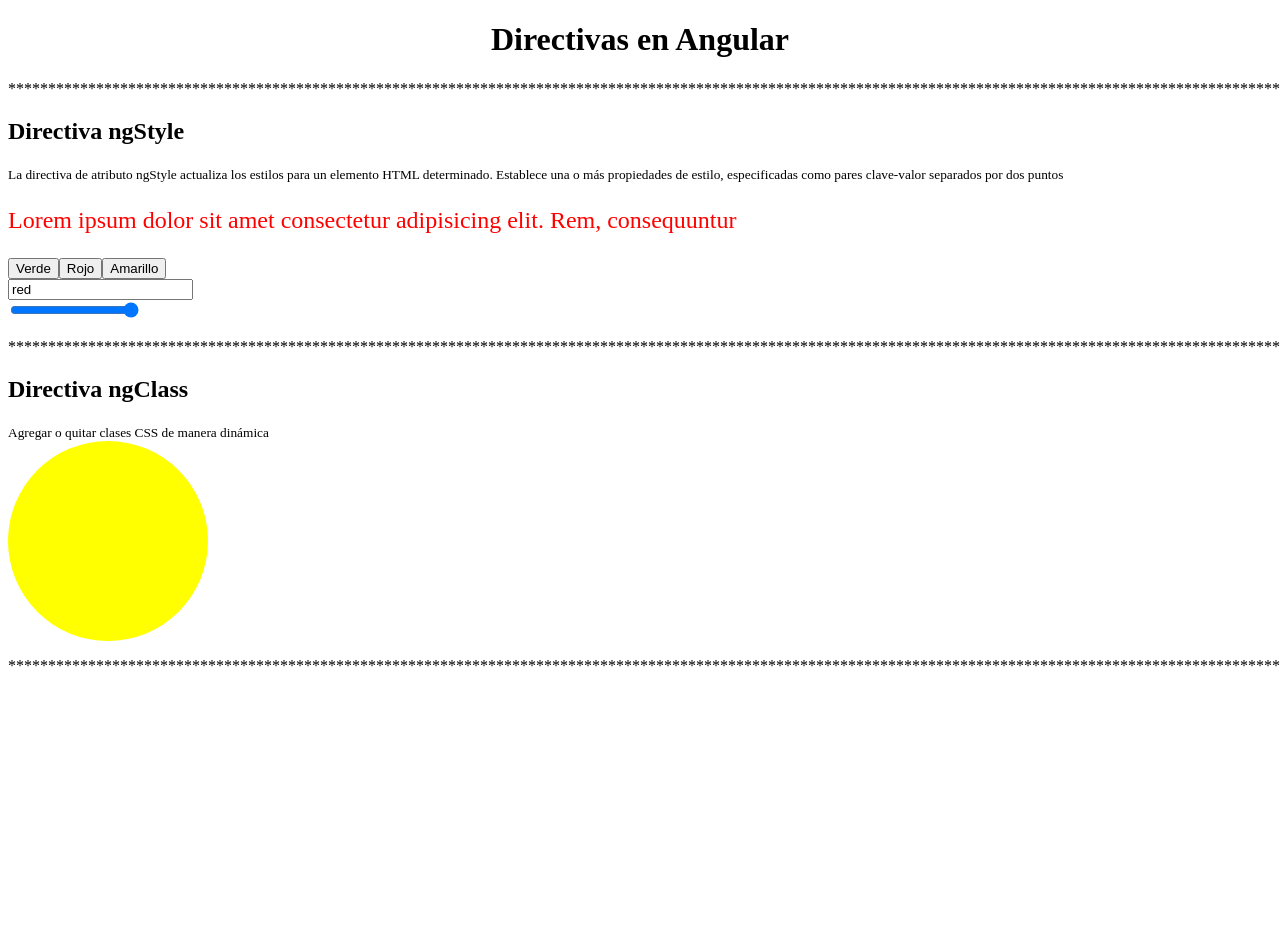
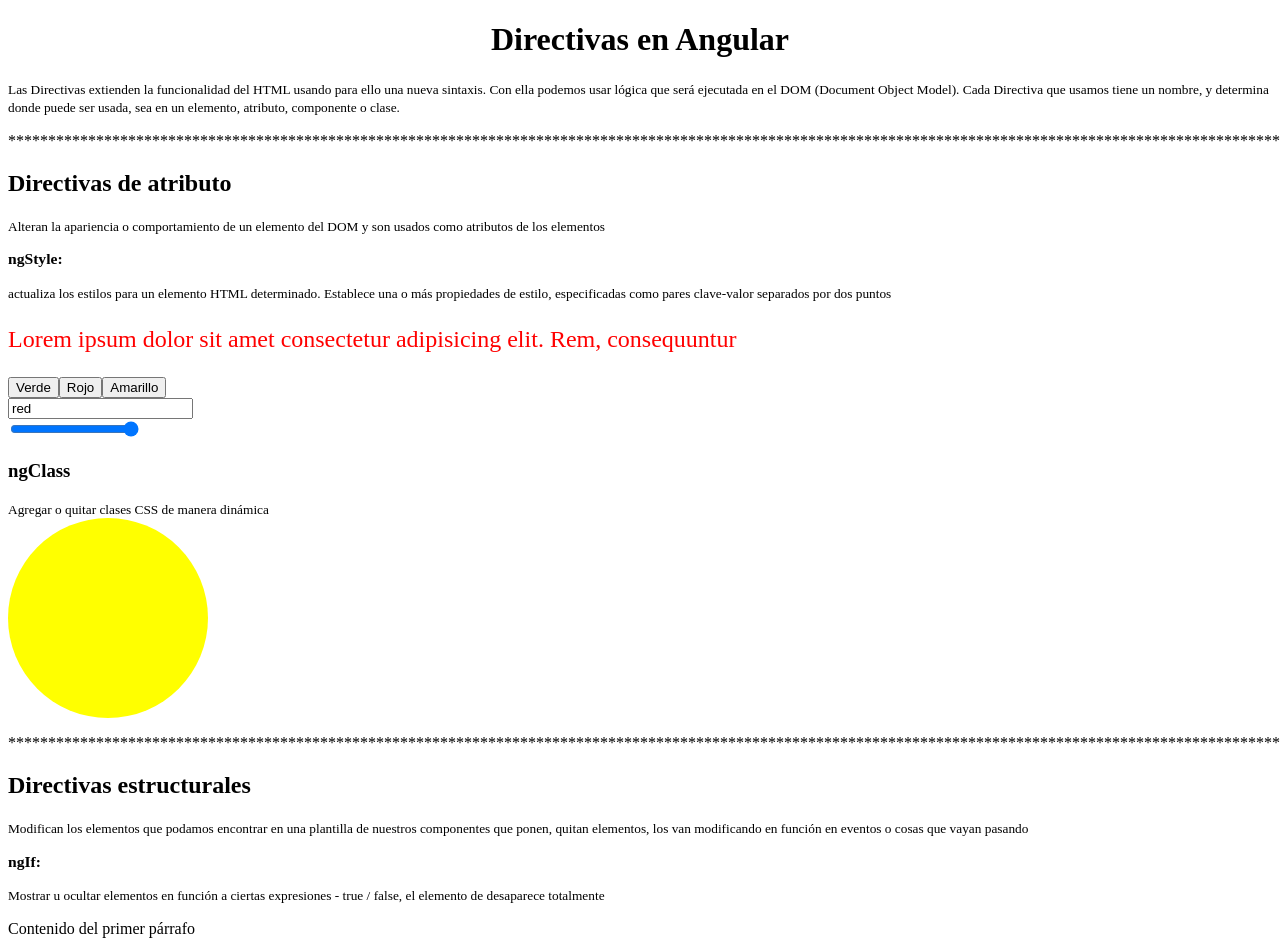
Before and after one commit to GiovanniSolano/Angular---directivas, an Angular app: page / in a window 1280 px wide. Shown: the top 952 px of the page. Before the commit the page ends 800 px from the top, so only its background shows below. Built offline with nearby package versions, Linux system fonts and the light colour scheme.

Commit message:
Directiva ngIf + ejemplo

```diff
--- a/src/app/app.component.html
+++ b/src/app/app.component.html
@@ -1,3 +1,6 @@
 <h1>Directivas en Angular</h1>
+<small>Las Directivas extienden la funcionalidad del HTML usando para ello una nueva sintaxis. Con ella podemos usar lógica que será ejecutada en el DOM (Document Object Model).
+    Cada Directiva que usamos tiene un nombre, y determina donde puede ser usada, sea en un elemento, atributo, componente o clase.</small>
 <app-ng-style></app-ng-style>
 <app-ng-class></app-ng-class>
+<app-ng-if></app-ng-if>
--- a/src/app/app.module.ts
+++ b/src/app/app.module.ts
@@ -6,12 +6,14 @@
 import { AppComponent } from './app.component';
 import { NgStyleComponent } from './components/ng-style/ng-style.component';
 import { NgClassComponent } from './components/ng-class/ng-class.component';
+import { NgIfComponent } from './components/ng-if/ng-if.component';
 
 @NgModule({
   declarations: [
     AppComponent,
     NgStyleComponent,
-    NgClassComponent
+    NgClassComponent,
+    NgIfComponent
   ],
   imports: [
     BrowserModule,
--- a/src/app/components/ng-class/ng-class.component.html
+++ b/src/app/components/ng-class/ng-class.component.html
@@ -1,4 +1,4 @@
-<h2>Directiva ngClass</h2>
+<h3>ngClass</h3>
 <small>Agregar o quitar clases CSS de manera dinámica</small>
 
 <!-- Usando un string -->
--- /dev/null
+++ b/src/app/components/ng-if/ng-if.component.html
@@ -0,0 +1,20 @@
+<h2>Directivas estructurales</h2>
+<small>Modifican los elementos que podamos encontrar en una plantilla de nuestros componentes
+    que ponen, quitan elementos, los van modificando en función en eventos o cosas que vayan pasando
+    <br>
+    <h3>ngIf:</h3>Mostrar u ocultar elementos en función a ciertas expresiones - true / false, el elemento de desaparece totalmente
+</small>
+
+<!-- <p *ngIf="mostrar; then mainBlock else elseBlock">Contenido del párrafo</p>
+<ng-template #mainBlock>
+    <p>Contenido del primer párrafo</p>
+</ng-template>
+<ng-template #elseBlock>
+    <p>Contenido del párrafo 3</p>
+</ng-template> -->
+
+<p *ngIf="mostrar">Contenido del primer párrafo</p>
+<p *ngIf="!mostrar">Contenido del segundo párrafo</p>
+
+
+<button (click)="onClickMostrar()">Mostrat/Ocultar</button>
--- /dev/null
+++ b/src/app/components/ng-if/ng-if.component.ts
@@ -0,0 +1,23 @@
+import { Component, OnInit } from '@angular/core';
+
+@Component({
+  selector: 'app-ng-if',
+  templateUrl: './ng-if.component.html',
+  styleUrls: ['./ng-if.component.css']
+})
+export class NgIfComponent implements OnInit {
+
+  mostrar: boolean;
+
+  constructor() {
+    this.mostrar = true;
+   }
+
+  ngOnInit(): void {
+  }
+
+  onClickMostrar() {
+    this.mostrar = (this.mostrar) ? false : true;
+  }
+
+}
--- a/src/app/components/ng-style/ng-style.component.html
+++ b/src/app/components/ng-style/ng-style.component.html
@@ -1,6 +1,11 @@
 <p>*************************************************************************************************************************************************************************</p>
-<h2>Directiva ngStyle</h2>
-<small>La directiva de atributo ngStyle actualiza los estilos para un elemento HTML determinado. Establece una o más propiedades de estilo, especificadas como pares clave-valor separados por dos puntos</small>
+<h2>Directivas de atributo</h2>
+<small>
+    Alteran la apariencia o comportamiento de un elemento del DOM y son usados como atributos de los elementos
+    <br>
+    <h3>ngStyle:</h3>actualiza los estilos para un elemento HTML determinado. Establece una o más propiedades de estilo, especificadas como pares clave-valor separados por dos puntos
+
+</small>
 
 <!-- // De una manera -->
 <!-- <p [ngStyle]="{color: 'red', fontSize: '24px'}">
@@ -22,5 +27,3 @@
 <div>
     <input (input)="onInput($event)" type="range" min="12" max="30" step="1">
 </div>
-
-<p>*************************************************************************************************************************************************************************</p>
```
Also changed, not shown: src/app/components/ng-if/ng-if.component.css (added).
